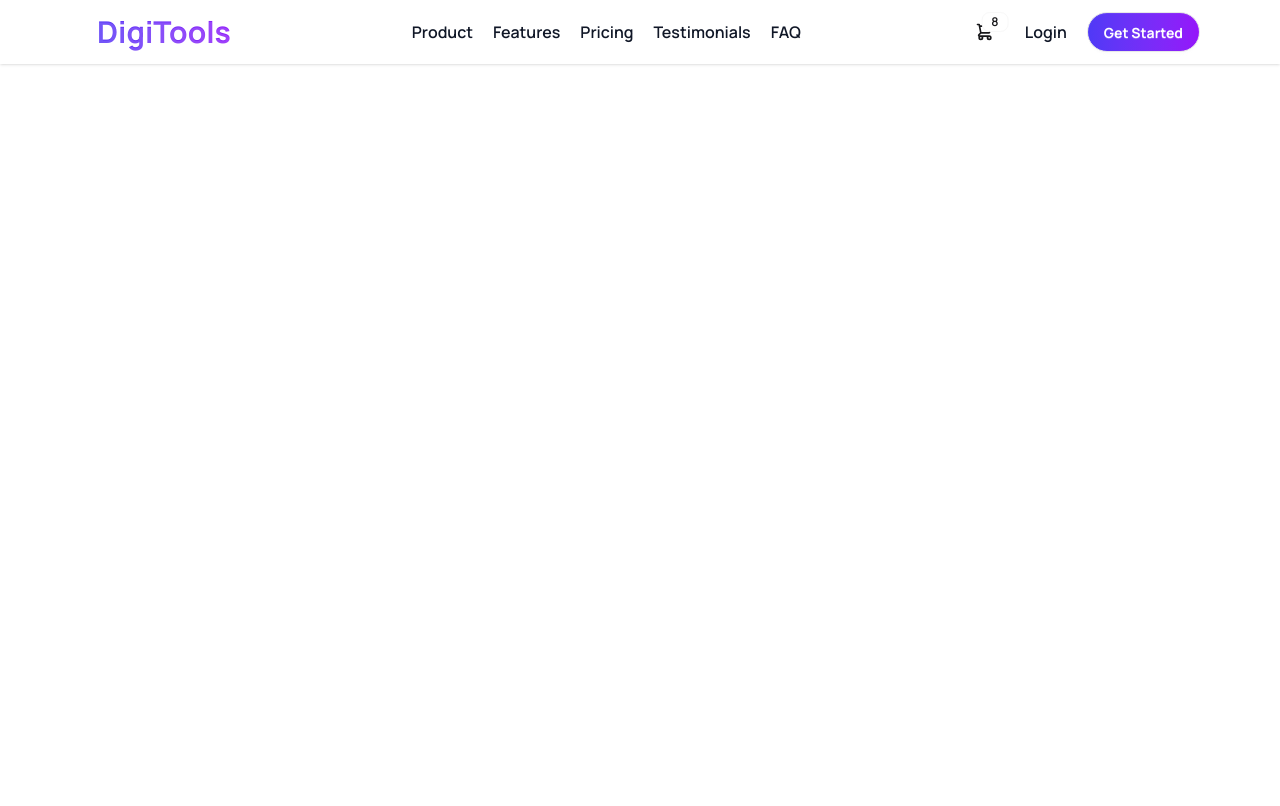
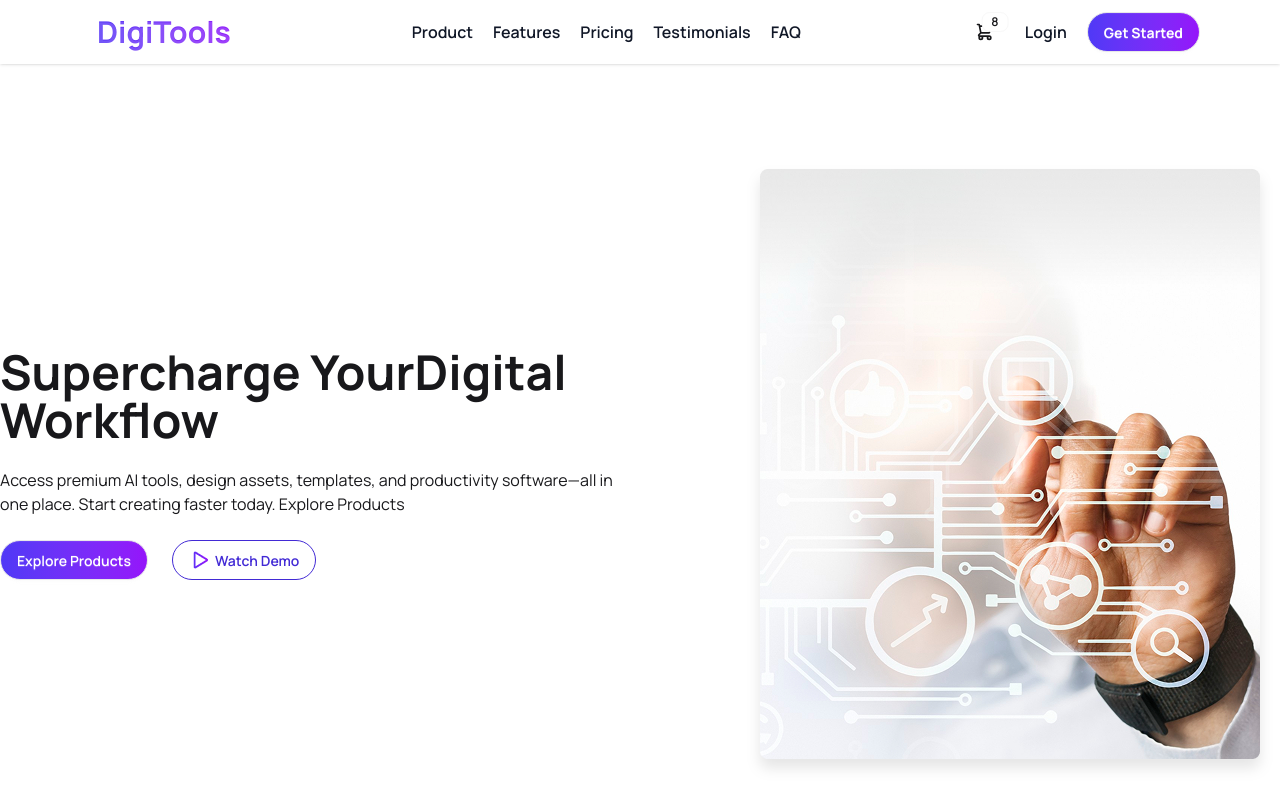
Before and after one commit to saisabray/DigiTools, a React (Vite) app: page / in a window 1280 px wide. Shown: the top 806 px of the page. Built offline with nearby package versions, Linux system fonts and the light colour scheme.

Commit message:
Added banner component

```diff
--- a/src/App.jsx
+++ b/src/App.jsx
@@ -1,11 +1,13 @@
 import "./App.css";
+import Banner from "./Component/Banner/Banner";
 import Navbar from "./Component/Navbar";
 
 function App() {
 
   return (
     <>
-      <Navbar/>
+      <Navbar />
+      <Banner/>
     </>
   );
 }
--- /dev/null
+++ b/src/Component/Banner/Banner.jsx
@@ -0,0 +1,37 @@
+import React from "react";
+import BannerImg from "../../assets/main-assets/banner.png";
+import DemoImg from "../../assets/main-assets/Play.png";
+
+const Banner = () => {
+  return (
+    <div className="hero  min-h-screen  ">
+      <div className="container flex justify-between items-center flex-col lg:flex-row-reverse">
+        <img className="drop-shadow-xl ml-30 px-5" src={BannerImg} />
+        <div>
+          <h1 className="text-5xl font-bold">
+            Supercharge YourDigital Workflow
+          </h1>
+          <p className="py-6">
+            Access premium AI tools, design assets, templates, and productivity
+            software—all in one place. Start creating faster today. Explore
+            Products
+          </p>
+
+          <div className="flex gap-6 flex-col sm:flex-row">
+            <button
+              className="btn bg-gradient-to-r  from-[#4F39F6] to-[#9514FA] text-white
+              font-semibold rounded-3xl"
+            >
+              Explore Products
+            </button>
+            <button className="btn btn-outline btn-primary rounded-3xl">
+              <img src={DemoImg} alt="" /> Watch Demo{" "}
+            </button>
+          </div>
+        </div>
+      </div>
+    </div>
+  );
+};
+
+export default Banner;
--- a/src/Component/Navbar.jsx
+++ b/src/Component/Navbar.jsx
@@ -2,7 +2,7 @@ import React from "react";
 
 const Navbar = () => {
   return (
-    <div className="navbar bg-base-100 shadow-sm justify-between px-20 mx-auto">
+    <div className="navbar bg-base-100 shadow-sm justify-between px-20 mx-auto sticky top-0 z-10 mb-">
       <div>
         <a className="btn btn-ghost text-3xl font-bold bg-gradient-to-r  from-[#4F39F6] to-[#9514FA] bg-clip-text text-transparent">
           DigiTools
```
